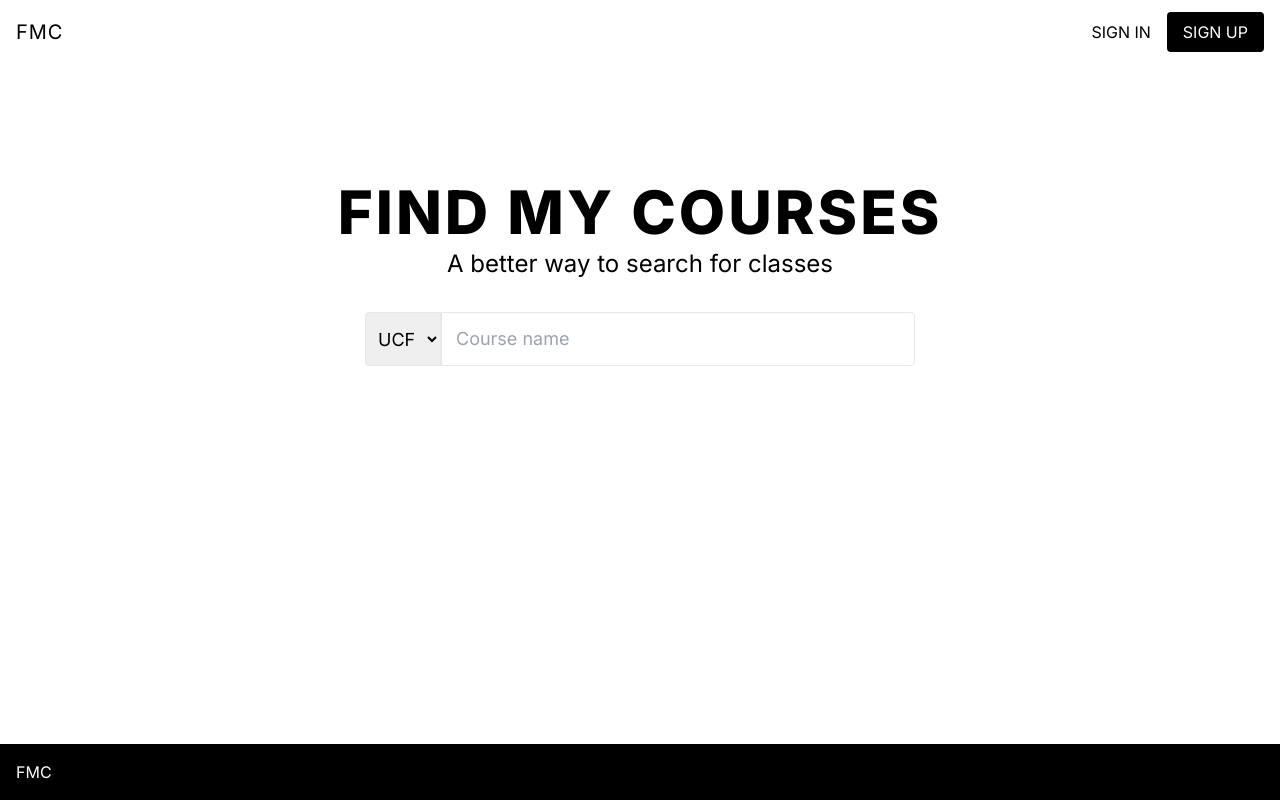
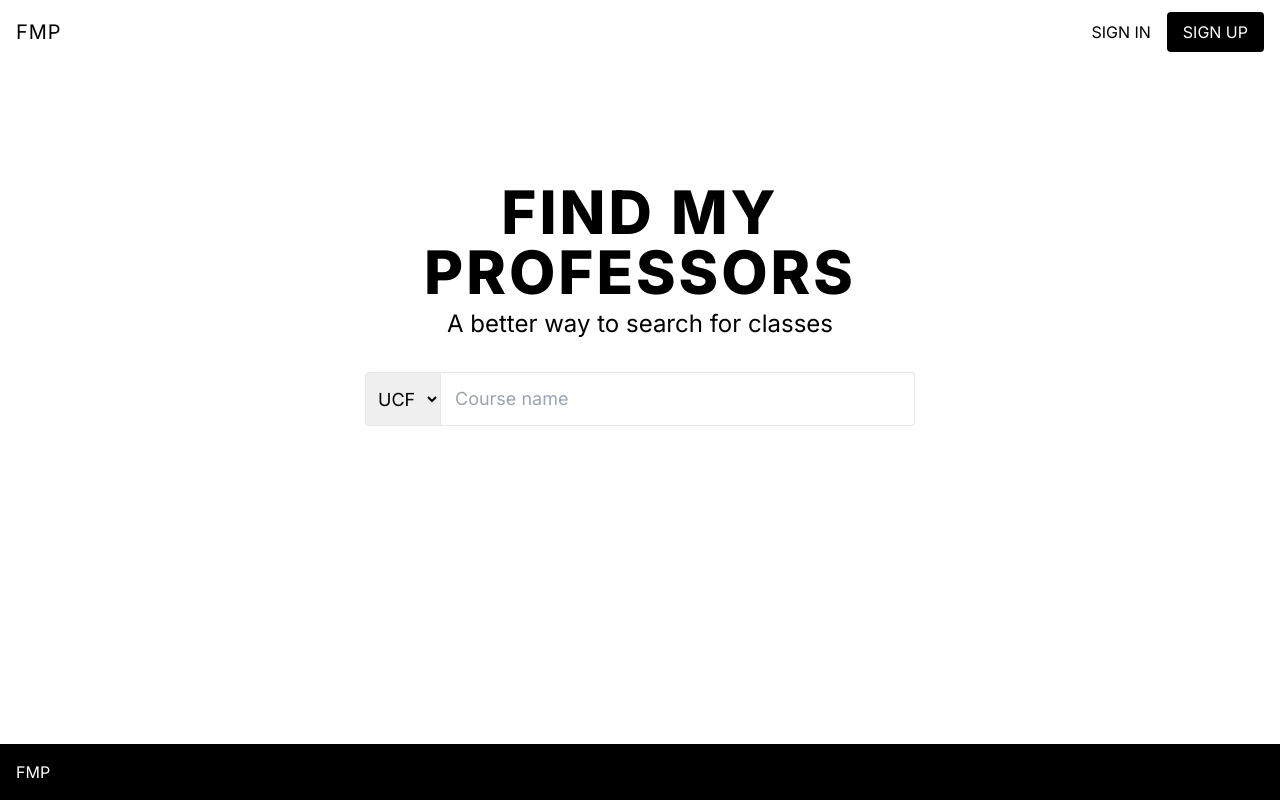
Before and after one commit to FindMyProfessors/frontend, a Next.js app: page / in a window 1280 px wide. Built offline with nearby package versions, Linux system fonts and the light colour scheme.

Commit message:
Update site name and font usage

```diff
--- a/app/(auth)/login/layout.tsx
+++ b/app/(auth)/login/layout.tsx
@@ -1,11 +1,13 @@
 import "app/globals.css";
+import { inter } from "app/font";
+
 export default function AuthLayout({
   children,
 }: {
   children: React.ReactNode;
 }) {
   return (
-    <html lang="en">
+    <html lang="en" className={inter.className}>
       <head></head>
       <body className="flex min-h-screen flex-col">
         <div className="px-4">{children}</div>
--- a/app/(root)/layout.tsx
+++ b/app/(root)/layout.tsx
@@ -1,6 +1,7 @@
 import "app/globals.css";
 import { Footer } from "components/layout/Footer";
 import { Navbar } from "components/layout/Navbar";
+import { inter } from "app/font";
 
 export default function RootLayout({
   children,
@@ -8,7 +9,7 @@ export default function RootLayout({
   children: React.ReactNode;
 }) {
   return (
-    <html lang="en">
+    <html lang="en" className={inter.className}>
       <head></head>
       <body className="flex min-h-screen flex-col">
         <Navbar />
--- a/app/(root)/page.tsx
+++ b/app/(root)/page.tsx
@@ -2,7 +2,7 @@ const Home = () => {
   return (
     <div className="mx-auto flex max-w-screen-sm flex-col py-28 text-center">
       <div className="py-1.5 text-4xl font-extrabold tracking-wider sm:text-5xl lg:text-6xl">
-        FIND MY COURSES
+        FIND MY PROFESSORS
       </div>
       <div className="text-lg sm:text-xl lg:text-2xl">
         A better way to search for classes
@@ -13,7 +13,7 @@ const Home = () => {
           <option value="UF">UF</option>
         </select>
         <input
-          className="w-0 flex-1 rounded-r border px-3.5 py-3 outline-none"
+          className="w-0 flex-1 rounded-r border-y border-r px-3.5 py-3 outline-none"
           placeholder="Course name"
           type="text"
         />
--- /dev/null
+++ b/app/font.ts
@@ -0,0 +1,5 @@
+import { Inter } from "@next/font/google";
+
+export const inter = Inter({
+  display: "swap",
+});
--- a/app/globals.css
+++ b/app/globals.css
@@ -1,8 +1,3 @@
-@import url("https://fonts.googleapis.com/css2?family=Inter:wght@100;200;300;400;500;600;700;800;900&display=swap");
 @tailwind base;
 @tailwind components;
 @tailwind utilities;
-
-html {
-  font-family: "Inter", sans-serif;
-}
--- a/components/layout/Footer.tsx
+++ b/components/layout/Footer.tsx
@@ -1,7 +1,7 @@
 export const Footer = () => {
   return (
     <div className="mt-auto bg-black text-white p-4">
-      <div>FMC</div>
+      <div>FMP</div>
     </div>
   );
 };
--- a/components/layout/Navbar.tsx
+++ b/components/layout/Navbar.tsx
@@ -3,7 +3,7 @@ import Link from "next/link";
 export const Navbar = () => {
   return (
     <div className="mx-auto flex h-16 w-full max-w-screen-xl items-center justify-between px-4">
-      <div className="text-xl tracking-wider">FMC</div>
+      <div className="text-xl tracking-wider">FMP</div>
       <div className="flex items-center">
         <Link href="/login">
           <button className="whitespace-nowrap rounded px-4 py-2">
--- a/package.json
+++ b/package.json
@@ -1,5 +1,5 @@
 {
-  "name": "find-my-courses",
+  "name": "find-my-professors",
   "version": "0.1.0",
   "private": true,
   "scripts": {
```
Also changed, not shown: 1 other file (tests, documents, lock files or other folders).
